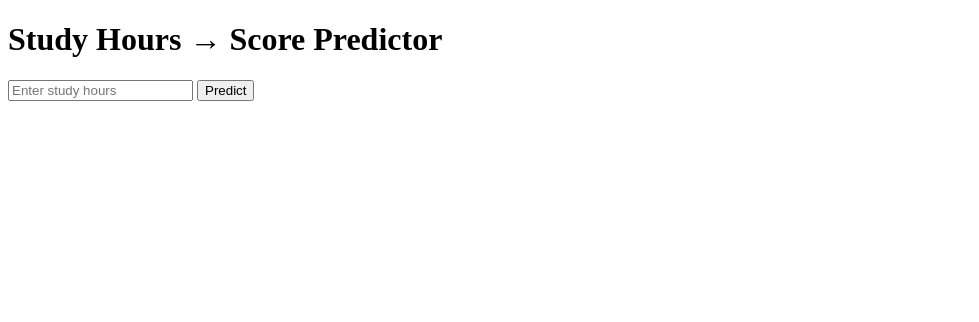
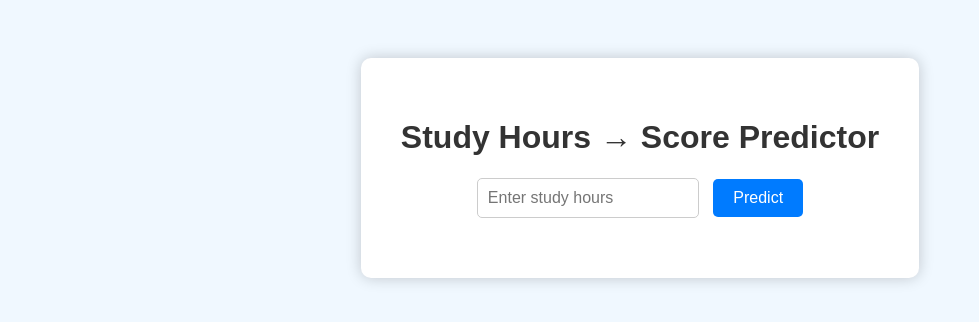
Before and after one commit to Tapas-Halder/AI-ML, a plain HTML site: page static/index.html in a window 1280 px wide. Shown: the whole page, without its empty margins (0-979 px from the left). Drawn offline with Linux system fonts and the light colour scheme.

Commit message:
Enhance index.html with styles and container layout
Added styling and improved HTML structure for better user experience.

```diff
--- a/static/index.html
+++ b/static/index.html
@@ -2,14 +2,74 @@
 <html>
 <head>
     <title>Score Predictor</title>
-    <link rel="stylesheet" href="style.css">
+    <meta charset="UTF-8">
+    <style>
+        body {
+            font-family: Arial, sans-serif;
+            text-align: center;
+            background: #f0f8ff;
+            padding: 50px;
+        }
+        h1 {
+            color: #333;
+        }
+        input {
+            padding: 10px;
+            width: 200px;
+            margin-right: 10px;
+            border-radius: 5px;
+            border: 1px solid #ccc;
+            font-size: 1em;
+        }
+        button {
+            padding: 10px 20px;
+            border: none;
+            background-color: #007BFF;
+            color: white;
+            border-radius: 5px;
+            cursor: pointer;
+            font-size: 1em;
+        }
+        button:hover {
+            background-color: #0056b3;
+        }
+        #result {
+            margin-top: 20px;
+            font-size: 1.2em;
+            color: #333;
+        }
+        .container {
+            display: inline-block;
+            background: white;
+            padding: 40px;
+            border-radius: 10px;
+            box-shadow: 0 0 15px rgba(0,0,0,0.2);
+        }
+    </style>
 </head>
 <body>
-    <h1>Study Hours → Score Predictor</h1>
-    <input type="number" id="hours" placeholder="Enter study hours">
-    <button onclick="predictScore()">Predict</button>
-    <p id="result"></p>
+    <div class="container">
+        <h1>Study Hours → Score Predictor</h1>
+        <input type="number" id="hours" placeholder="Enter study hours" min="0">
+        <button onclick="predictScore()">Predict</button>
+        <p id="result"></p>
+    </div>
 
-    <script src="script.js"></script>
+    <script>
+        async function predictScore() {
+            const hours = document.getElementById("hours").value;
+            if(hours === "" || hours < 0){
+                alert("Please enter valid study hours!");
+                return;
+            }
+            const response = await fetch("/predict", {
+                method: "POST",
+                headers: {"Content-Type": "application/json"},
+                body: JSON.stringify({ hours: parseFloat(hours) })
+            });
+            const data = await response.json();
+            document.getElementById("result").innerText = `Predicted Score: ${data.predicted_score}`;
+        }
+    </script>
 </body>
 </html>
```
